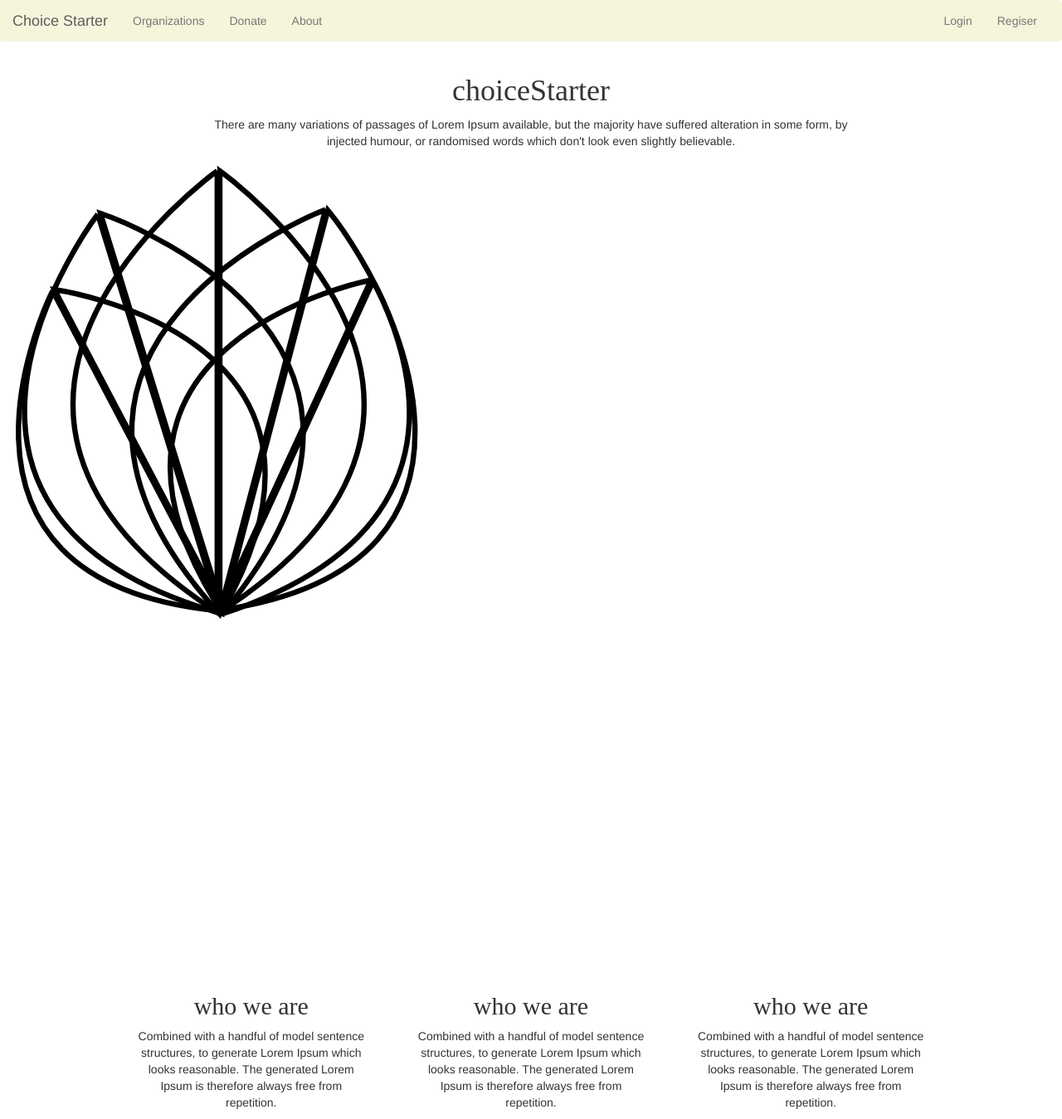
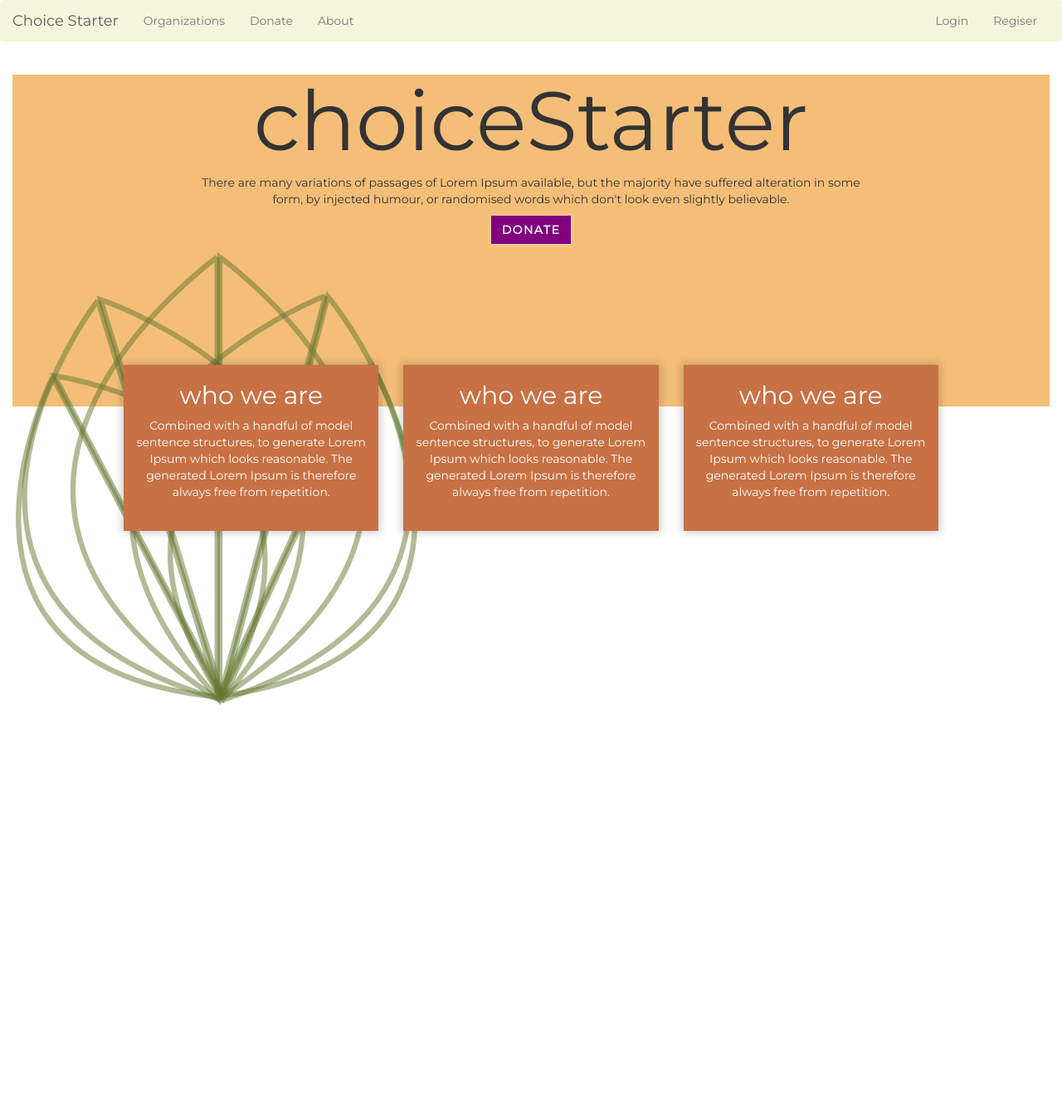
Before and after one commit to mackenziekira/choicestarter, a Flask app: page / in a window 1280 px wide. Shown: the whole page at 83% size. After the commit the page ends 850 px from the top, so only its background shows below. Run offline with Flask 2, Linux system fonts and the light colour scheme; some libraries are stand-ins or nearby versions.

Commit message:
add more styles

```diff
--- a/static/css/main.css
+++ b/static/css/main.css
@@ -2,15 +2,37 @@
 * Shared CSS throughout the site
 */
 * {
-	font-family: Helvetica, Arial, sans-serif;
+	font-family: 'Montserrat', Helvetica, Arial, sans-serif;
 }
 h1,
 h2,
 h3 {
-	font-family: 'Playfair Display', serif;
+	font-family: 'Montserrat', Helvetica, Arial, sans-serif;
 }
+
+/*Navbar*/
 .navbar-default {
 	background: beige;
 	border: none;
-	/*background: url(/static/images/choice-starter-logo.png);*/
 }
+
+/*Buttons*/
+.btn {
+	text-transform: uppercase;
+	font-weight: bolder;
+	letter-spacing: 1.5px;
+    background: purple;
+    color: #fff;
+    border-radius: 0;
+    box-shadow: 0px 0px 4px 2px rgba(255,255,255,0.2);
+}
+.btn:hover {
+	color: #fff;
+	background: purple;
+	opacity: 0.9;
+}
+
+/*Colors*/
+/*
+#733773
+*/
--- a/templates/base.html
+++ b/templates/base.html
@@ -7,6 +7,8 @@
   <!-- Bootstrap -->
   <link rel="stylesheet" type="text/css" href="https://maxcdn.bootstrapcdn.com/bootstrap/3.3.6/css/bootstrap.min.css">
   <link rel="stylesheet" type="text/css" href="/static/css/main.css">
+  <link rel="stylesheet" type="text/css" href="/static/css/sections.css">
+  <link href="https://fonts.googleapis.com/css?family=Montserrat" rel="stylesheet">
 <!--   <link rel="stylesheet" type="text/css" href="//netdna.bootstrapcdn.com/bootstrap/3.1.1/css/bootstrap.min.css"> -->
 </head>
 
--- a/templates/landingpage.html
+++ b/templates/landingpage.html
@@ -8,6 +8,7 @@
  		<h1 class="hero-headline text-center">choiceStarter</h1>
  		<div class="col-xs-12 col-md-10 col-md-offset-1 col-lg-8 col-lg-offset-2 text-center">
  			<p>There are many variations of passages of Lorem Ipsum available, but the majority have suffered alteration in some form, by injected humour, or randomised words which don't look even slightly believable.</p>
+ 			<button class="btn btn-hero" type="submit">Donate</button>
  		</div>
  		<div class="logo-graphic-wrapper">
 			<svg xmlns="http://www.w3.org/2000/svg" x="0px" y="0px" viewBox="0 0 390 306" id="logo-graphic" class="graphic logo-graphic">
```
